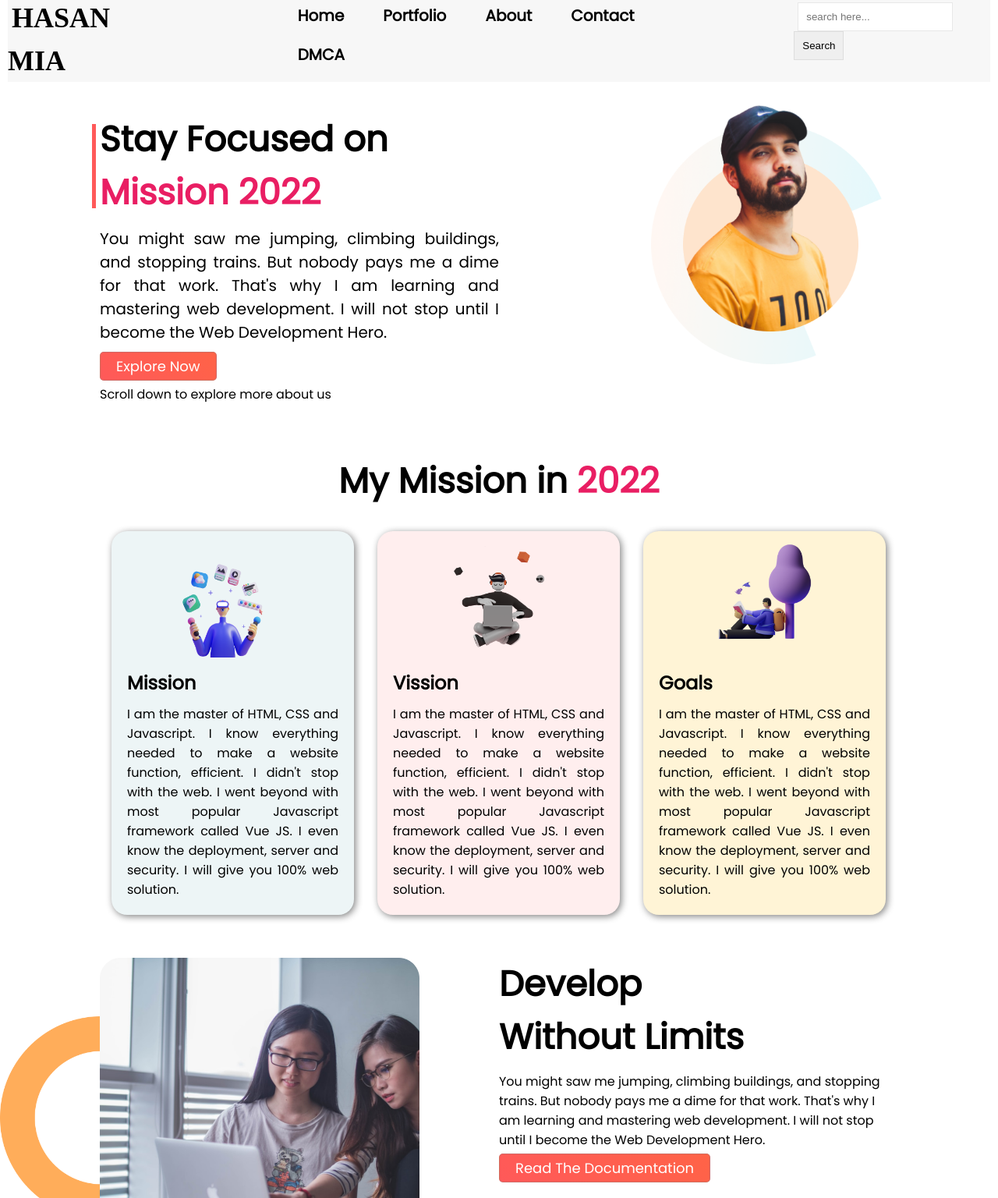
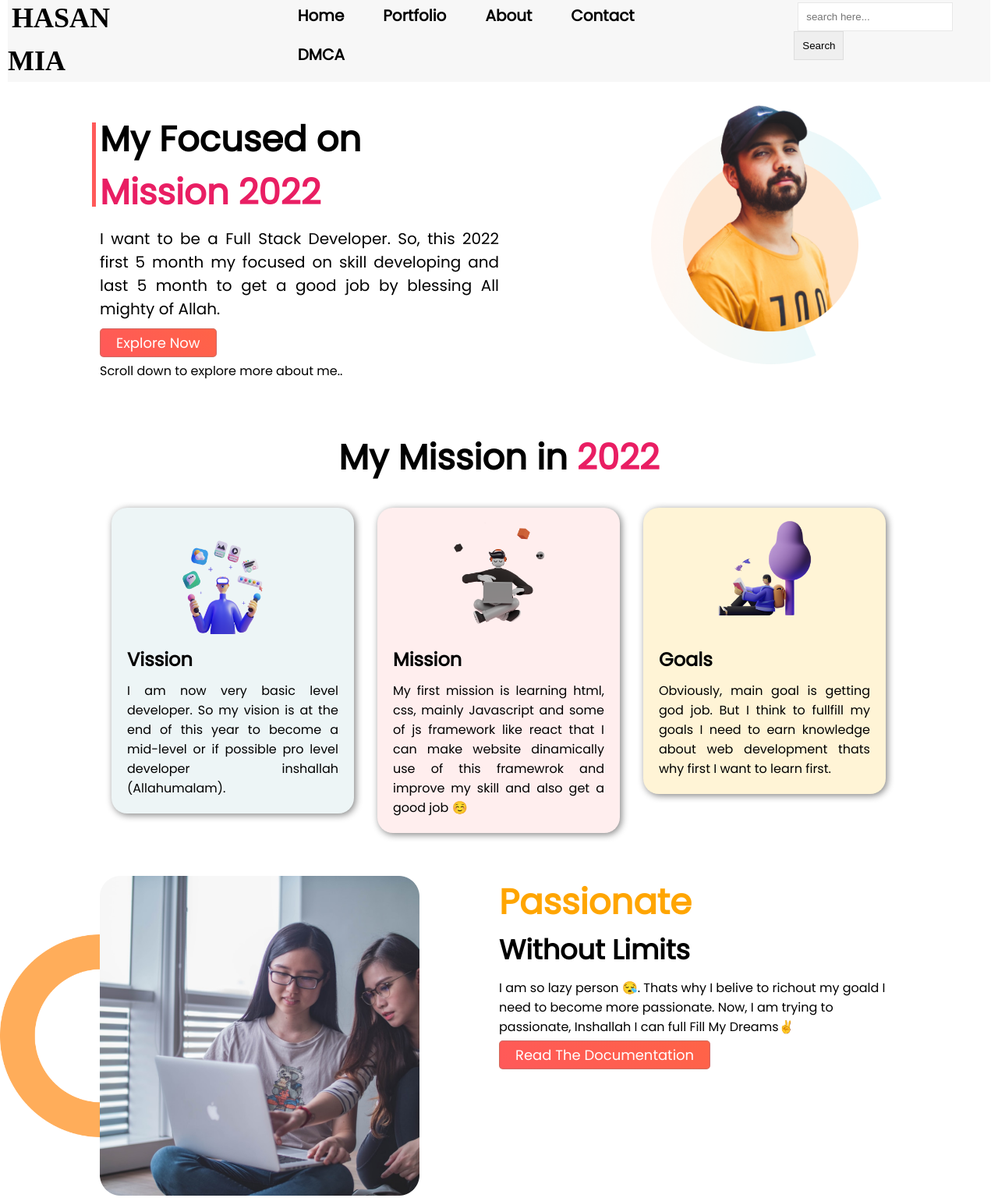
Before and after one commit to hasan-mia/mission-22, a plain HTML site: page index.html in a window 1280 px wide. Shown: the part 5-1541 px from the top of the page at 78% size. Drawn offline with Linux system fonts and the light colour scheme.

Commit message:
Finnaly Done

```diff
--- a/css/style.css
+++ b/css/style.css
@@ -164,7 +164,7 @@ input[type="search"] {
 .focused .title::before {
 	position: absolute;
 	content: "";
-	height: 32%;
+	height: 35%;
 	background: #FF5959;
 	width: 5px;
 	left: -10px;
--- a/index.html
+++ b/index.html
@@ -39,13 +39,13 @@
                <div class="col-2">
                   <div class="focused">
                      <div class="title">
-                        <h1>Stay Focused on</h1>
+                        <h1>My Focused on</h1>
                         <h1 class="pink">Mission 2022</h1>
                      </div>
-                     <p>You might saw me jumping, climbing buildings, and stopping trains. But nobody pays me a dime for that work. That's why I am learning and mastering web development. I will not stop until I become the Web Development Hero.</p>
+                     <p>I want to be a Full Stack Developer. So, this 2022 first 5 month my focused on skill developing and last 5 month to get a good job by blessing All mighty of Allah.</p>
                      <a href="index.html"> <span class="btn btn-hire">Explore Now</span> </a>
                   </div>
-                  <p>Scroll down to explore more about us
+                  <p>Scroll down to explore more about me..
                   </p>
                </div>
                <div class="col-2">
@@ -68,22 +68,22 @@
                <div class="col-3">
                   <div class="experience mission">
                      <img src="img/illustrators/illustrator-1.png" alt="illustrator-1">
-                     <h2> Mission</h2>
-                     <p>I am the master of HTML, CSS and Javascript. I know everything needed to make a website function, efficient. I didn't stop with the web. I went beyond with most popular Javascript framework called Vue JS. I even know the deployment, server and security. I will give you 100% web solution.</p>
+                     <h2> Vission</h2>
+                     <p>I am now very basic level developer. So my vision is at the end of this year to become a mid-level or if possible pro level developer inshallah (Allahumalam).</p>
                   </div>
                </div>
                <div class="col-3">
                   <div class="experience vission">
                      <img src="img/illustrators/illustrator-2.png" alt="illustrator-2">
-                     <h2> Vission</h2>
-                     <p>I am the master of HTML, CSS and Javascript. I know everything needed to make a website function, efficient. I didn't stop with the web. I went beyond with most popular Javascript framework called Vue JS. I even know the deployment, server and security. I will give you 100% web solution.</p>
+                     <h2>Mission</h2>
+                     <p>My first mission is learning html, css, mainly Javascript and some of js framework like react that I can make website dinamically use of this framewrok and improve my skill and also get a good job ☺️ </p>
                   </div>
                </div>
                <div class="col-3">
                   <div class="experience goals">
                      <img src="img/illustrators/illustrator-3.png" alt="illustrator-3">
                      <h2> Goals</h2>
-                     <p>I am the master of HTML, CSS and Javascript. I know everything needed to make a website function, efficient. I didn't stop with the web. I went beyond with most popular Javascript framework called Vue JS. I even know the deployment, server and security. I will give you 100% web solution.</p>
+                     <p>Obviously, main goal is getting god job. But I think to fullfill my goals I need to earn knowledge about web development thats why first I want to learn first.</p>
                   </div>
                </div>
             </div>
@@ -101,10 +101,10 @@
                <div class="col-2">
                   <div class="info">
                      <div class="title">
-                        <h2>Develop</h2>
-                        <h2>Without Limits</h2>
+                        <h2 class="orange">Passionate</h2>
+                        <h3>Without Limits</h3>
                      </div>
-                     <p>You might saw me jumping, climbing buildings, and stopping trains. But nobody pays me a dime for that work. That's why I am learning and mastering web development. I will not stop until I become the Web Development Hero.</p>
+                     <p>I am so lazy person 😪. Thats why I belive to richout my goald I need to become more passionate. Now, I am trying to passionate, Inshallah I can full Fill My Dreams✌️ </p>
                      <a href="index.html"> <span class="btn btn-hire">Read the Documentation
                      </span> </a>
                   </div>
@@ -119,10 +119,10 @@
                <div class="col-2">
                   <div class="info">
                      <div class="title">
-                        <h2>Develop</h2>
-                        <h2>Without Limits</h2>
+                        <h2 class="orange">HardWork</h2>
+                        <h3>Without Limits</h3>
                      </div>
-                     <p>You might saw me jumping, climbing buildings, and stopping trains. But nobody pays me a dime for that work. That's why I am learning and mastering web development. I will not stop until I become the Web Development Hero.</p>
+                     <p>Antoine Griezmann says, "With hard work and effort, you can achieve anything". So, I also need to harwork and give full effort to learn. That's why I am learning and I will not stop until I become the Web Development Hero. (Inshallah)</p>
                      <a href="index.html"> <span class="btn btn-hire">Read the Documentation
                      </span> </a>
                   </div>
```
